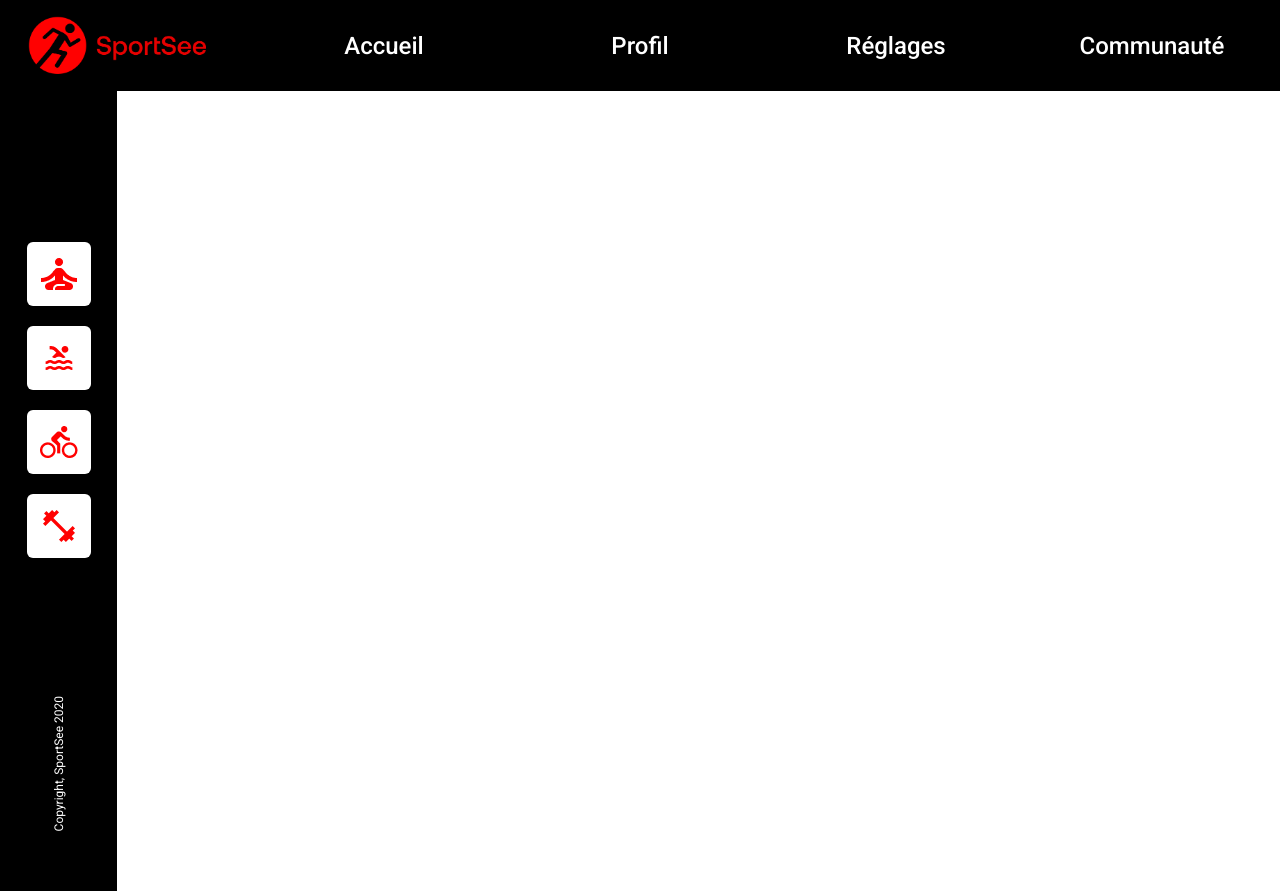
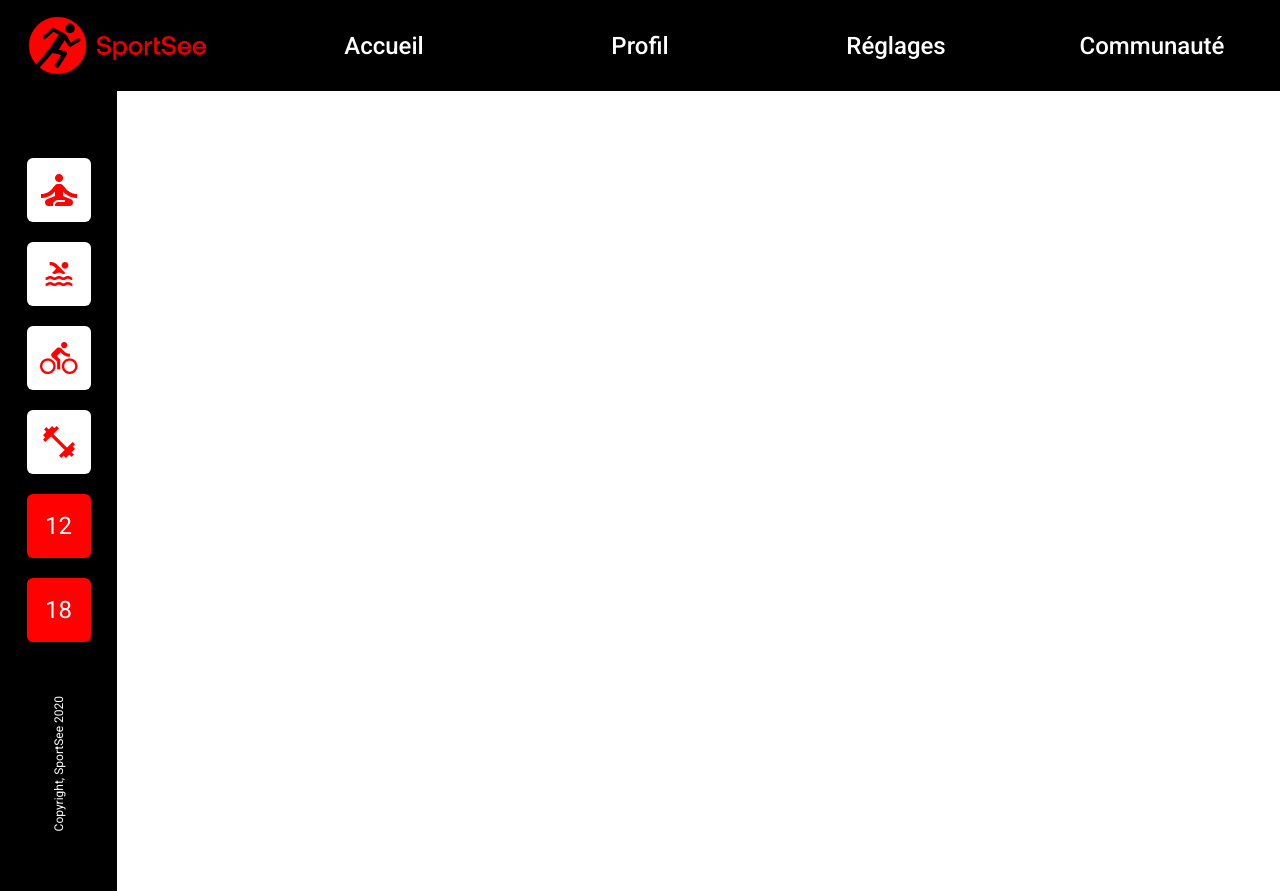
Before and after one commit to RmiMekaa/RemiRoeland_12_25-11-2021, a React (Create React App) app: page / in a window 1280 px wide. Built offline with nearby package versions, Linux system fonts and the light colour scheme.

Commit message:
Add buttons to switch between users to facilitate development

```diff
--- a/src/components/SideMenu/SideMenu.jsx
+++ b/src/components/SideMenu/SideMenu.jsx
@@ -1,7 +1,7 @@
 import React from 'react';
 import { Link } from 'react-router-dom';
 
-function SideMenu () {
+function SideMenu() {
   return (
     <div className="sideMenu">
       <nav>
@@ -9,6 +9,8 @@ function SideMenu () {
         <Link to="/" className="sideMenu__link"></Link>
         <Link to="/" className="sideMenu__link"></Link>
         <Link to="/" className="sideMenu__link"></Link>
+        <Link to="/user/12" className="user_shortcut">12</Link>
+        <Link to="/user/18" className="user_shortcut">18</Link>
       </nav>
       <span className='sideMenu__copyright'>Copyright, SportSee 2020</span>
     </div>
--- a/src/components/SideMenu/SideMenu.scss
+++ b/src/components/SideMenu/SideMenu.scss
@@ -66,3 +66,22 @@
     background-image: url('../../assets/Dumbbell-white.png');
   }
 }
+
+.user_shortcut {
+  text-decoration: none;
+  align-items: center;
+  justify-content: center;
+  font-size: 1.5rem;
+  display: flex;
+  height: 4rem;
+  width: 4rem;
+  background-color: #FF0101;
+  color: white;
+  border-radius: .375rem;
+  background-repeat: no-repeat;
+  background-position: center;
+  &:hover {
+    background-color: white;
+    color: red;
+  }
+}
```
